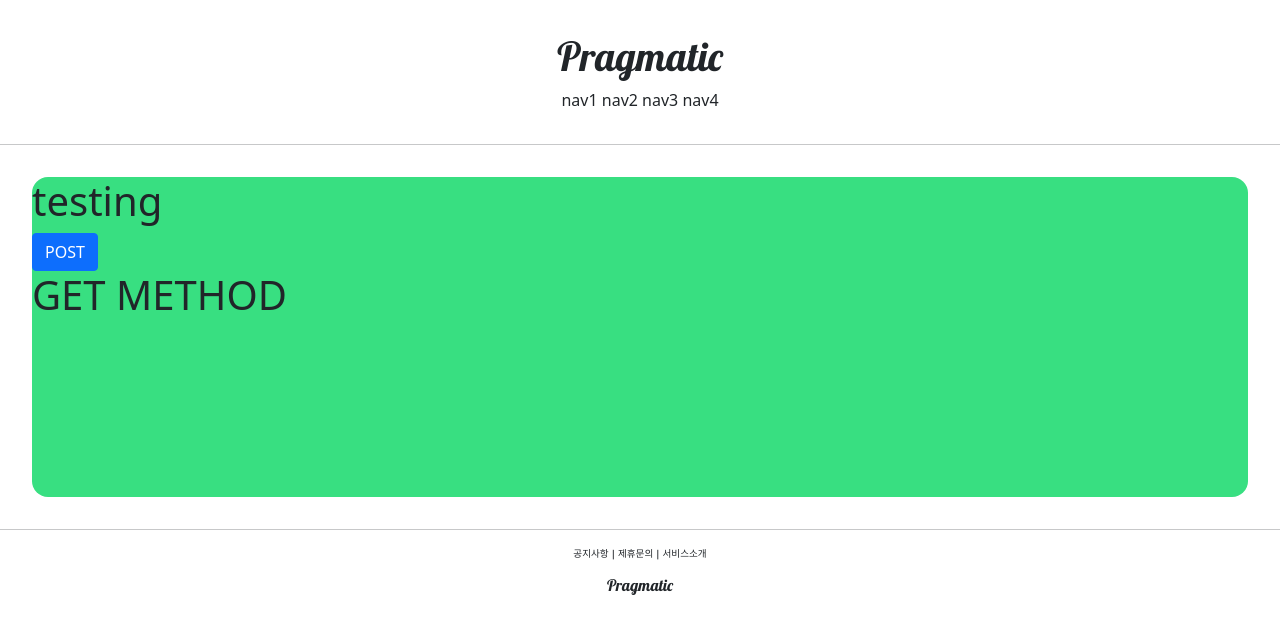
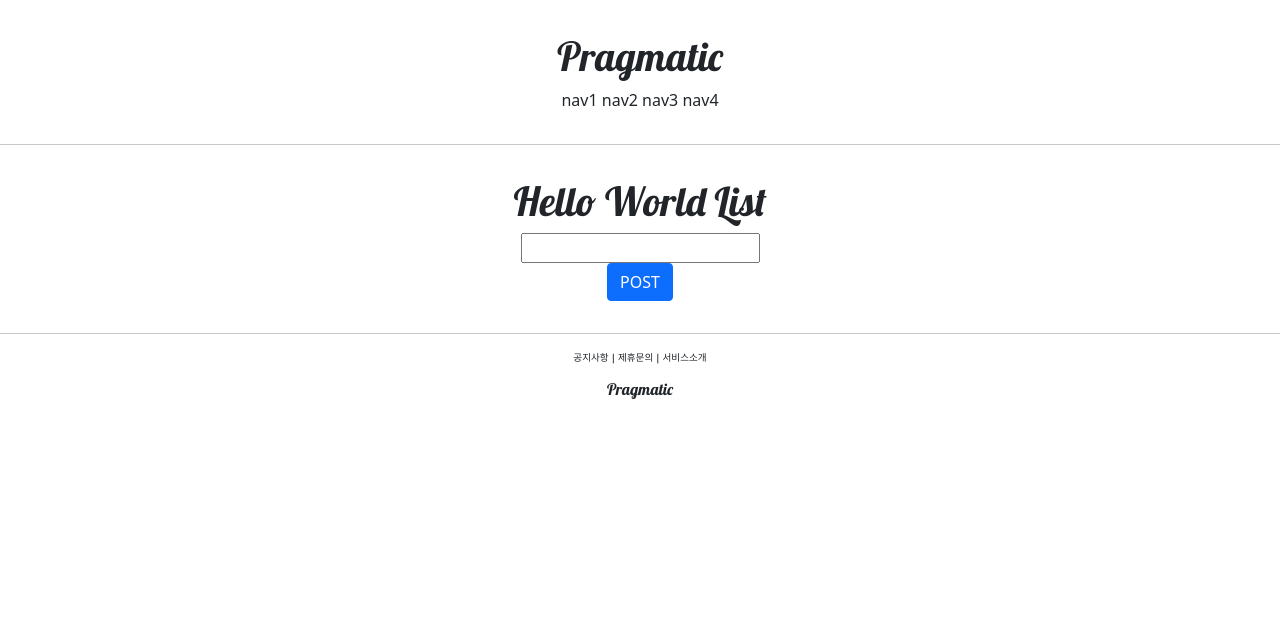
Before and after one commit to Bigdata92/Django, a Django app: page /account/hello_world/ in a window 1280 px wide. Shown: the top 634 px of the page. Run offline with Django 3.2, Linux system fonts and the light colour scheme.

Commit message:
django course 17 commit

```diff
--- a/accountapp/templates/accountapp/hello_world.html
+++ b/accountapp/templates/accountapp/hello_world.html
@@ -2,18 +2,25 @@
 
 {% block content %}
 
-    <div style="height: 20rem; background-color: #38df81; border-radius: 1rem; margin: 2rem;">
-        <h1>
-            testing
+    <div style="border-radius: 1rem; margin: 2rem; text-align: center">
+        <h1 style="font-family: 'Lobster', cursive;">
+            Hello World List
         </h1>
 
         <form action="/account/hello_world/" method="post">
             {% csrf_token %} <!--보안 기능-->
-            <input type="submit" class="btn btn-primary" value="POST">
+            <div>
+                <input type="text" name="hello_world_input">
+            </div>
+            <div>
+                <input type="submit" class="btn btn-primary" value="POST">
+            </div>
+
         </form>
 
-        <h1>{{ text }}</h1>
-
+        {% if hello_world_output %}
+        <h1>{{ hello_world_output.text }}</h1>
+        {% endif %}
     </div>
 
 {% endblock %}
--- a/accountapp/views.py
+++ b/accountapp/views.py
@@ -2,10 +2,19 @@ from django.http import HttpResponse
 from django.shortcuts import render
 
 # Create your views here.
+from accountapp.models import HelloWorld
+
 
 def hello_world(request):
 
     if request.method == "POST":
-        return render(request, 'accountapp/hello_world.html', context= {'text' : 'POST METHOD'})
+
+        tmp = request.POST.get('hello_world_input')
+
+        new_hello_world = HelloWorld()
+        new_hello_world.text = tmp
+        new_hello_world.save()
+
+        return render(request, 'accountapp/hello_world.html', context= {'hello_world_output' : new_hello_world})
     else:
         return render(request, 'accountapp/hello_world.html', context= {'text' : 'GET METHOD'})
```
